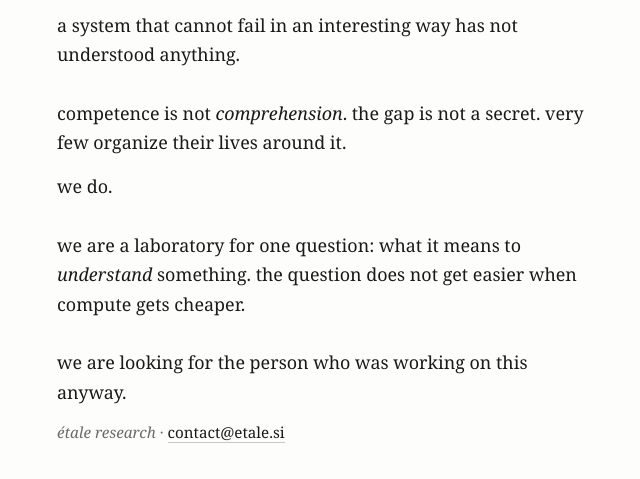
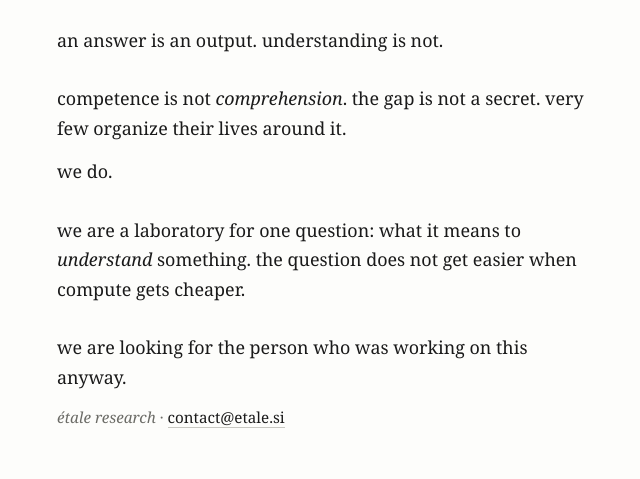
Before and after one commit to etaleresearch/etale.si, a plain HTML site: page index.html in a window 1280 px wide. Shown: the part 245-724 px from the top of the page, without its empty margins (311-951 px from the left). Drawn offline with Linux system fonts and the light colour scheme.

Commit message:
open at the root, not a symptom
the failure line was a method gesture (excluded from the start) at
the symptom level. every line below it descends from one boundary:
answers live in output space, understanding does not. that boundary
states without defense, sees the whole apparatus from outside, and
generates the rest of the page.

Co-Authored-By: Claude Code <noreply@anthropic.com>

```diff
--- a/index.html
+++ b/index.html
@@ -65,8 +65,7 @@
   <p class="def">étale <i>(adj.)</i> — standing at ease; steady. <i>(math.)</i> — flat and unramified over the base.</p>
 
   <p class="body gap">
-    a system that cannot fail in an interesting way has not understood
-    anything.
+    an answer is an output. understanding is not.
   </p>
 
   <p class="body">
```
